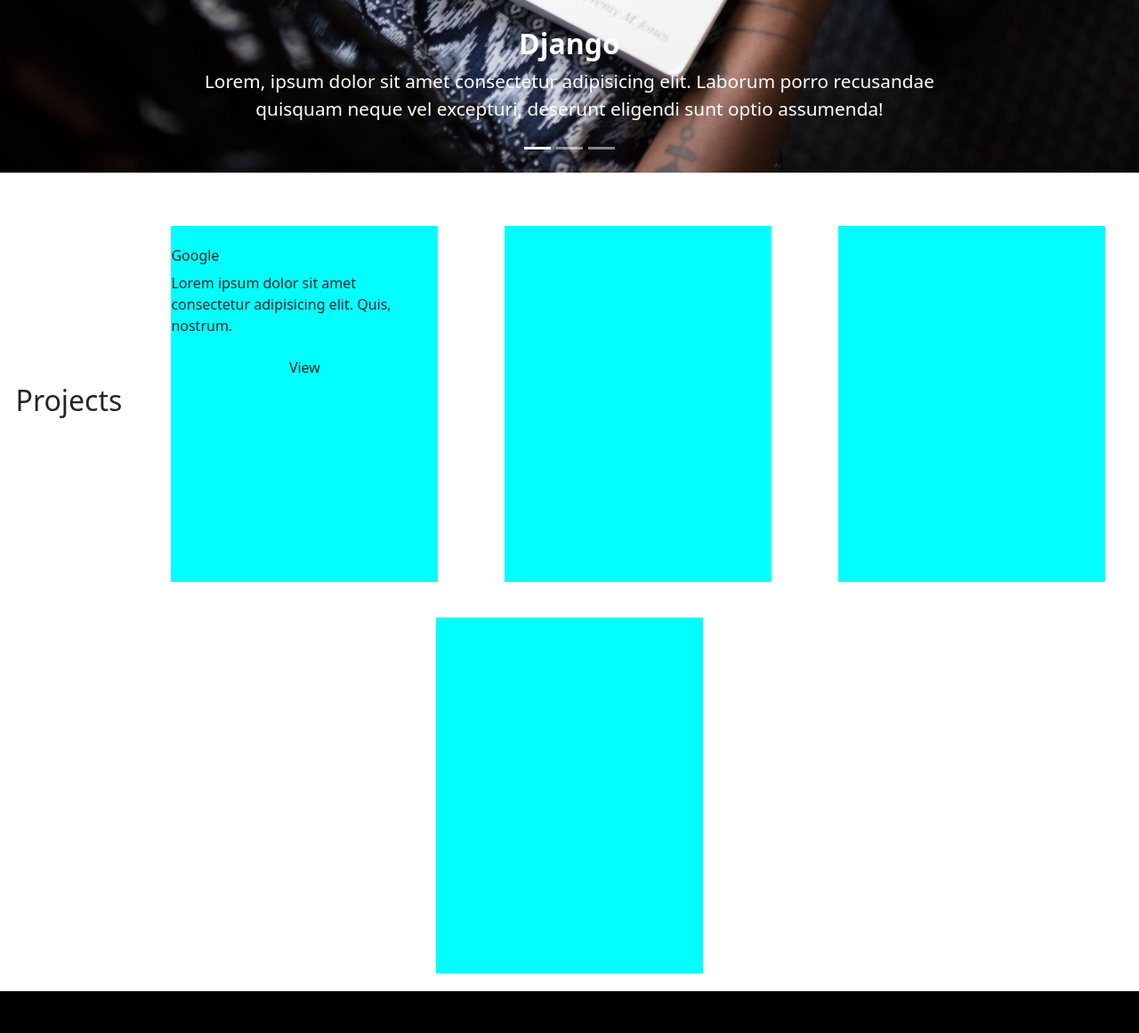
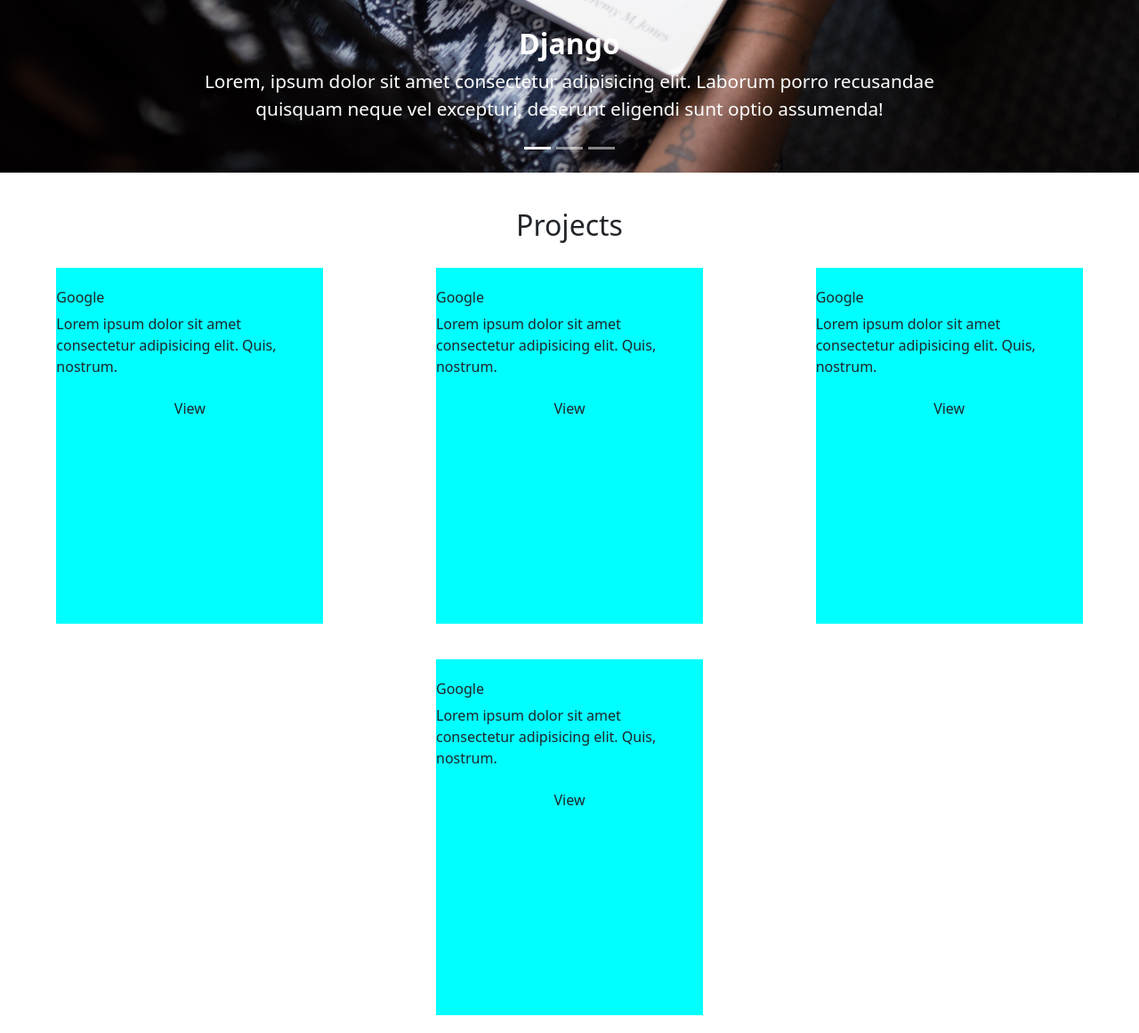
Before and after one commit to Jayson7/mumswhocode-cohort2-python-files, a Django app: page / in a window 1280 px wide. Shown: the part 2254-3415 px from the top of the page at 89% size. Before the commit the page ends 3368 px from the top, so only its background shows below. Run offline with Django 4.2, Linux system fonts and the light colour scheme; some web fonts are replaced.

Commit message:
django portfolio

```diff
--- a/django portfolio/mary_jane/Templates/index.html
+++ b/django portfolio/mary_jane/Templates/index.html
@@ -150,11 +150,12 @@
         <div class="sec4-logo">
             <h2>Projects</h2>
         </div>
+        <div class="boxes">
             <div class="box1">
-            <div class="min1">
+                <div class="mini-img">
                     <img src="" alt="" srcset="" />
                 </div>
-            <div class="mini1-body">
+                <div class="mini-body">
                     <h6>Google</h6>
                     <p>
                         Lorem ipsum dolor sit amet consectetur adipisicing elit. Quis, nostrum.
@@ -166,9 +167,56 @@
                     </div>
                 </div>
             </div>
-        <div class="box2"></div>
-        <div class="box3"></div>
-        <div class="box4"></div>
+            <div class="box2">
+                <div class="mini-img">
+                    <img src="" alt="" srcset="" />
+                </div>
+                <div class="mini-body">
+                    <h6>Google</h6>
+                    <p>
+                        Lorem ipsum dolor sit amet consectetur adipisicing elit. Quis, nostrum.
+                    </p>
+                </div>
+                <div class="min2-btn">
+                    <div class="d-flex justify-content-around align-items-center">
+                        <div class="btn btn-sucess">View</div>
+                    </div>
+                </div>
+            </div>
+
+            <div class="box3">
+                <div class="mini-img">
+                    <img src="" alt="" srcset="" />
+                </div>
+                <div class="mini-body">
+                    <h6>Google</h6>
+                    <p>
+                        Lorem ipsum dolor sit amet consectetur adipisicing elit. Quis, nostrum.
+                    </p>
+                </div>
+                <div class="mini-btn">
+                    <div class="d-flex justify-content-around align-items-center">
+                        <div class="btn btn-sucess">View</div>
+                    </div>
+                </div>
+            </div>
+            <div class="box4">
+                <div class="mini-img">
+                    <img src="" alt="" srcset="" />
+                </div>
+                <div class="mini-body">
+                    <h6>Google</h6>
+                    <p>
+                        Lorem ipsum dolor sit amet consectetur adipisicing elit. Quis, nostrum.
+                    </p>
+                </div>
+                <div class="mini-btn">
+                    <div class="d-flex justify-content-around align-items-center">
+                        <div class="btn btn-sucess">View</div>
+                    </div>
+                </div>
+            </div>
+        </div>
     </div>
 
     <!-- section4 ends here  -->
--- a/django portfolio/mary_jane/static/style.css
+++ b/django portfolio/mary_jane/static/style.css
@@ -234,6 +234,15 @@ body {
     flex-wrap: wrap;
     align-items: center;
     justify-content: space-around;
+    flex-direction: column;
+}
+
+.boxes {
+    height: 100%;
+    display: flex;
+    flex-wrap: wrap;
+    align-items: center;
+    justify-content: space-around;
 }
 
 .box1 {
```
Lines whose indentation alone changed are shown as unchanged.
